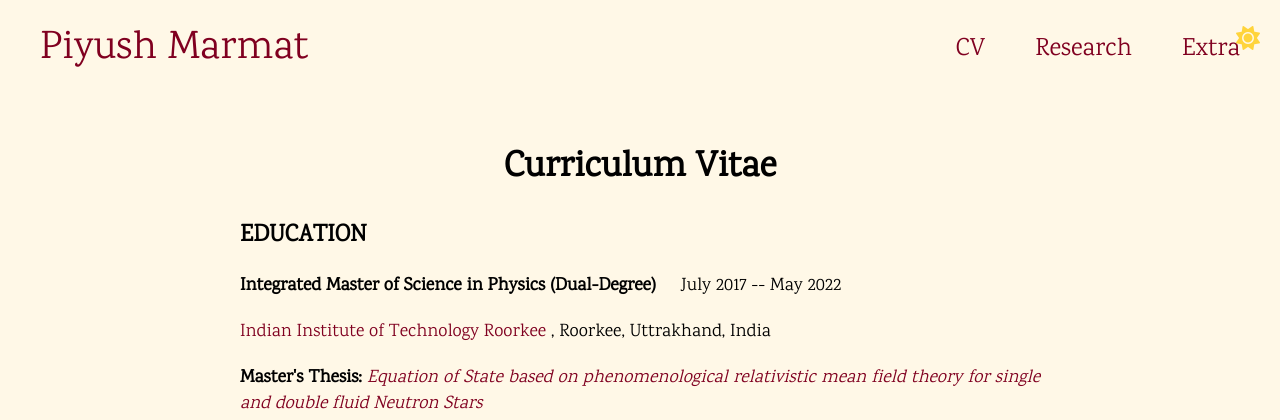
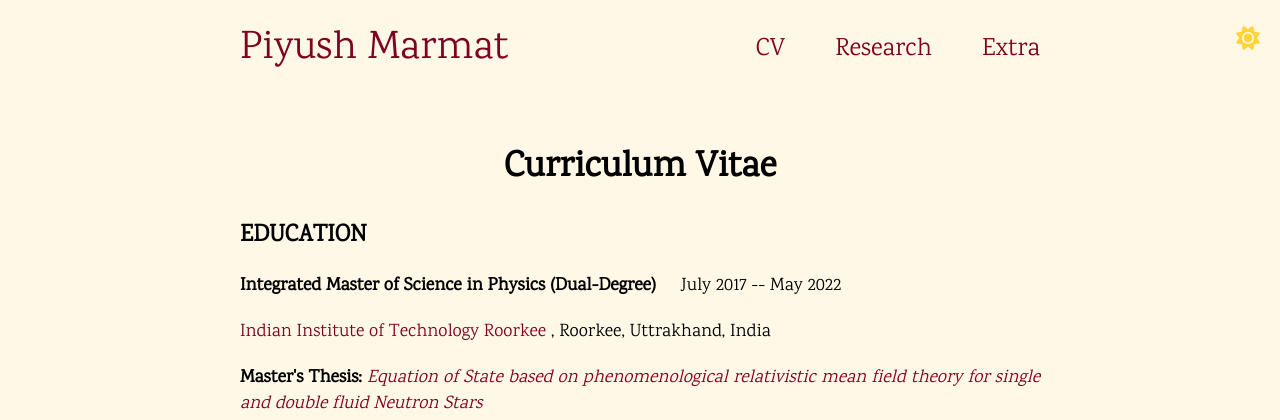
Before and after one commit to UV-1999/uv-1999.github.io, a PHP site: page /cv.html in a window 1280 px wide. Shown: the top 420 px of the page. Run offline with PHP 8.4, Linux system fonts and the light colour scheme.

Commit message:
Update main.css

```diff
--- a/main.css
+++ b/main.css
@@ -26,7 +26,7 @@ header.dark-mode {
     display: flex;
     justify-content: space-between; /* Align items with space between */
     align-items: center;
-    max-width: 1200px; /* Adjust based on your preference */
+    max-width: 800px; /* Adjust based on your preference */
     margin: auto;
     padding: 0 20px;
 }
```
